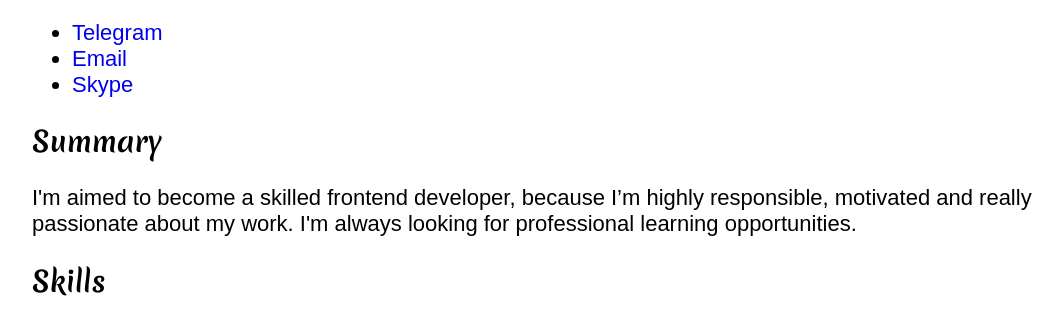
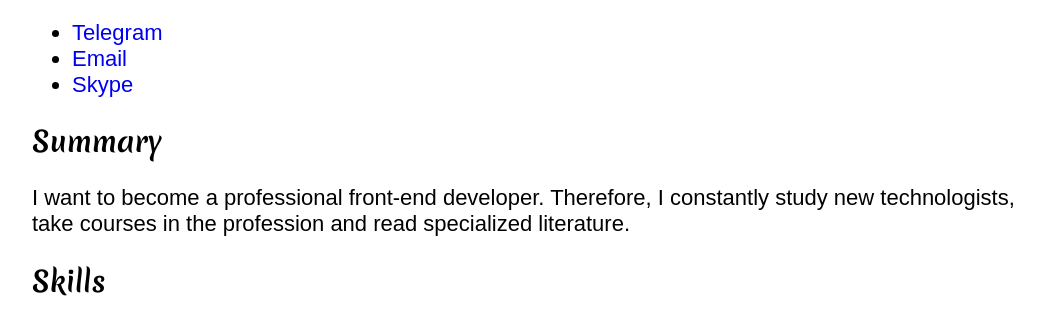
Before and after one commit to mi5ha6in/rsschool-cv-old, a plain HTML site: page index.html in a window 1280 px wide. Shown: the part 449-771 px from the top of the page, without its empty margins (106-1169 px from the left). Drawn offline with Linux system fonts and the light colour scheme; files that its build step writes are made by us from their sources; a web font is replaced by a local one.

Commit message:
fix: change the text in the summary

```diff
--- a/index.html
+++ b/index.html
@@ -32,9 +32,9 @@
     <section class="summary">
       <h2 class="summary__title">Summary</h2>
       <p class="summary__description">
-        I'm aimed to become a skilled frontend developer, because
-        I’m highly responsible, motivated and really passionate about my work.
-        I'm always looking for professional learning opportunities.
+        I want to become a professional front-end developer.
+        Therefore, I constantly study new technologists,
+        take courses in the profession and read specialized literature.
       </p>
     </section>
     <section class="skills">
```
